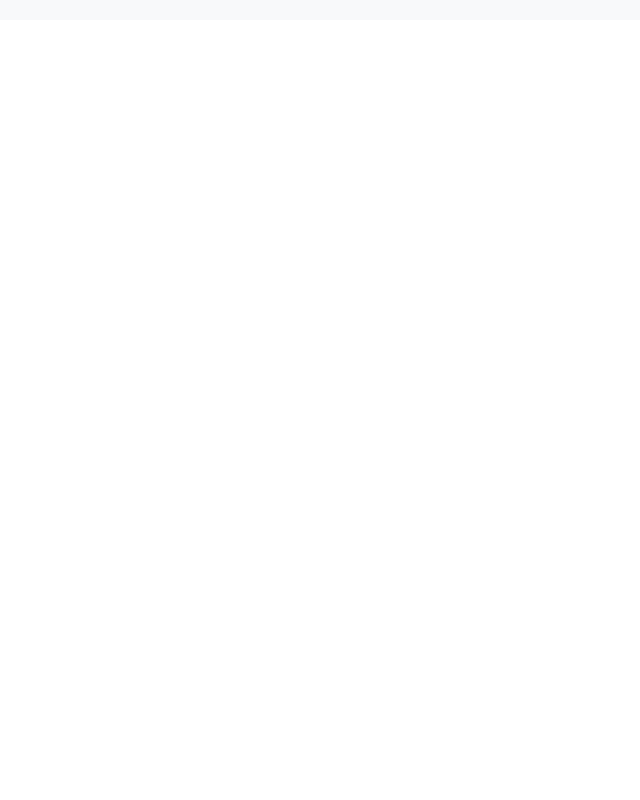
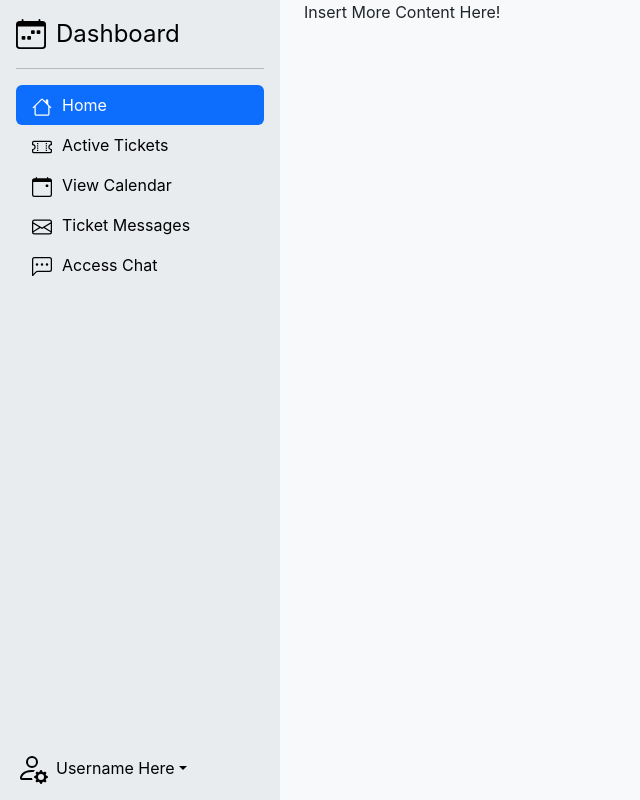
Before and after one commit to FrancoMLG/Group_31, a React (Create React App) app in the folder client/: page /techhome in a window 1280 px wide. Shown: the whole page, without its empty margins (0-640 px from the left). Built offline with nearby package versions, Linux system fonts and the light colour scheme.

Commit message:
added technician home page

```diff
--- a/client/src/App.js
+++ b/client/src/App.js
@@ -8,7 +8,7 @@ import UserAppointments from "./components/dashboards/user/user_appts";
 import UserSchedule from "./components/dashboards/user/user_sched";
 import UserSupport from "./components/dashboards/user/user_support";
 import UserChat from "./components/dashboards/user/user_chat";
-import TechHome from "./components/dashboards/tech/techhome";
+import TechHome from "./components/dashboards/tech/tech_home";
 import AdminDash from "./components/dashboards/admin/adminhome";
 import UserTicket from "./components/tickets/userticket";
 
--- /dev/null
+++ b/client/src/components/dashboards/tech/tech_home.js
@@ -0,0 +1,25 @@
+import "bootstrap/dist/css/bootstrap.min.css";
+import "bootstrap/dist/js/bootstrap.bundle.min.js";
+import { Link, useNavigate } from "react-router-dom";
+import React from "react";
+import TechSideBar from "./tech_sidebar";
+import "./tech_home.css";
+
+export default function TechHome() {
+  const activeLinkId = "home-link";
+
+  return (
+    <div className="container-fluid bg-body-tertiary vh-100 d-flex flex-column no-padding">
+      <div className="row flex-grow-1">
+        <div className="col-auto">
+          <TechSideBar activeLinkId={activeLinkId} />
+        </div>
+        <div className="col overflow-auto">
+
+          <p>Insert More Content Here!</p>
+
+        </div>
+      </div>
+    </div>
+  );
+}
--- /dev/null
+++ b/client/src/components/dashboards/tech/tech_sidebar.css
@@ -0,0 +1,11 @@
+
+.padded-img {
+    padding-right: 10px;
+}
+.no-padding {
+  padding: 0 !important;
+  margin: 0 !important;
+}
+.nav-link.active img {
+  filter: brightness(0) invert(1);
+}
--- a/client/src/components/dashboards/tech/tech_sidebar.js
+++ b/client/src/components/dashboards/tech/tech_sidebar.js
@@ -0,0 +1,97 @@
+import React, { useEffect } from "react";
+import "./tech_sidebar.css";
+import {useNavigate} from "react-router-dom";
+
+export default function TechSideBar({ activeLinkId }) {
+  const navigate = useNavigate();
+
+  useEffect(() => {
+    const activeLink = document.getElementById(activeLinkId);
+    if (activeLink) {
+      activeLink.classList.add("active");
+      activeLink.classList.remove("link-body-emphasis");
+      activeLink.setAttribute("aria-current", "page");
+    }
+  }, [activeLinkId]);
+
+  return (
+    <div className="d-flex flex-column flex-shrink-0 p-3 bg-body-secondary" style={{ width: "280px", height: "100%" }}>
+      <a href="/" className="d-flex align-items-center mb-3 mb-md-0 me-md-auto link-body-emphasis text-decoration-none">
+        <img
+          className="padded-img"
+          src={`${process.env.PUBLIC_URL}/images/calendar-week.svg`}
+          height="30"
+          alt="Fake Company Logo"
+        />
+        <span className="fs-4">Dashboard</span>
+      </a>
+      <hr />
+      <ul className="nav nav-pills flex-column mb-auto">
+        <li className="nav-item">
+          <a href="#" id="home-link" className="nav-link link-body-emphasis" onClick={() => navigate("/techhome")}>
+            <img
+              className="padded-img"
+              src={`${process.env.PUBLIC_URL}/images/house.svg`}
+              height="20"
+              alt="Fake Company Logo"
+            />
+            Home
+          </a>
+        </li>
+        <li>
+          <a href="#" id="appointments-link" className="nav-link link-body-emphasis" onClick={() => navigate("/techtickets")}>
+            <img
+              className="padded-img"
+              src={`${process.env.PUBLIC_URL}/images/ticket-perforated.svg`}
+              height="20"
+              alt="Fake Company Logo"
+            />
+            Active Tickets
+          </a>
+        </li>
+        <li>
+          <a href="#" id="calendar-link" className="nav-link link-body-emphasis" onClick={() => navigate("/techcalendar")}>
+            <img
+              className="padded-img"
+              src={`${process.env.PUBLIC_URL}/images/calendar-event.svg`}
+              height="20"
+              alt="Fake Company Logo"
+            />
+            View Calendar
+          </a>
+        </li>
+        <li>
+          <a href="#" id="message-link" className="nav-link link-body-emphasis" onClick={() => navigate("/techmessages")}>
+            <img
+              className="padded-img"
+              src={`${process.env.PUBLIC_URL}/images/envelope.svg`}
+              height="20"
+              alt="Fake Company Logo"
+            />
+            Ticket Messages
+          </a>
+        </li>
+        <li>
+          <a href="#" id="chat-link" className="nav-link link-body-emphasis" onClick={() => navigate("/techchat")}>
+            <img
+              className="padded-img"
+              src={`${process.env.PUBLIC_URL}/images/chat-left-dots.svg`}
+              height="20"
+              alt="Fake Company Logo"
+            />
+            Access Chat
+          </a>
+        </li>
+      </ul>
+      <div className="dropdown mt-auto">
+        <a className="d-flex align-items-center link-body-emphasis text-decoration-none dropdown-toggle" data-bs-toggle="dropdown" aria-expanded="false">
+          <img src={`${process.env.PUBLIC_URL}/images/person-gear-dark.svg`} alt="" width="32" height="32" className="me-2"></img>
+          Username Here
+        </a>
+        <ul className="dropdown-menu text-small shadow">
+          <li><a className="dropdown-item" href="#" onClick={() => navigate("/")}>Sign out</a></li>
+        </ul>
+      </div>
+    </div>
+  );
+}
--- a/client/src/components/dashboards/tech/techhome.js
+++ /dev/null
@@ -1,15 +0,0 @@
-import "bootstrap/dist/css/bootstrap.min.css";
-import "bootstrap/dist/js/bootstrap.bundle.min.js";
-import {useNavigate} from "react-router-dom";
-
-export default function Techhome() {
-  const navigate = useNavigate();
-
-  const signedIn = localStorage.getItem("profile");
-
-  return (
-    <div className="container-fluid bg-body-tertiary">
-
-    </div>
-  );
-}
```
Also changed, not shown: client/public/images/person-gear-dark.svg (added), client/public/images/ticket-perforated.svg (added), client/src/components/dashboards/tech/tech_home.css (added).
